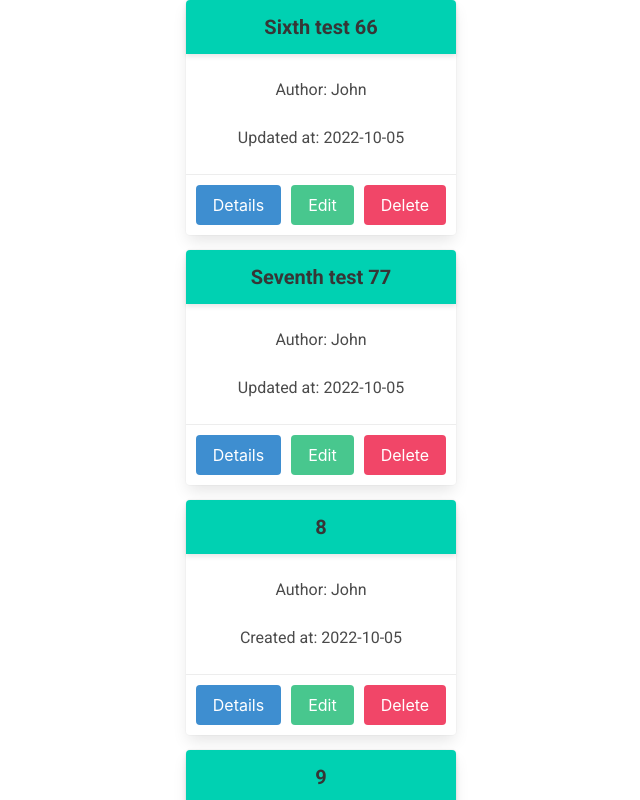
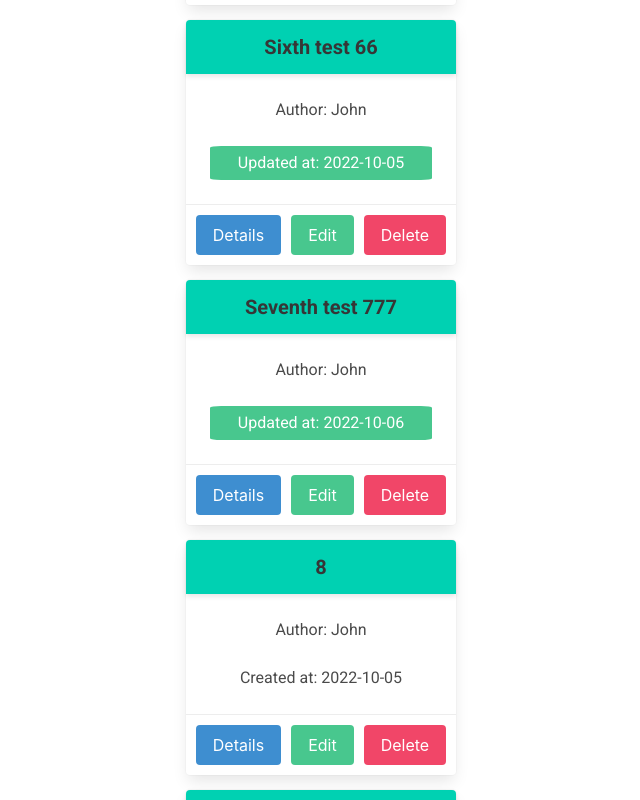
Before and after one commit to VaidasMakstutis/vue-post-task-app, a Vue app: page /details/1 in a window 1280 px wide. Shown: the part 1360-2160 px from the top of the page, without its empty margins (319-959 px from the left). Built offline with nearby package versions, Linux system fonts and the light colour scheme; data requests are answered from the project's data file.

Commit message:
Corrected pagination - added params to axios get

```diff
--- a/db.json
+++ b/db.json
@@ -61,11 +61,11 @@
       "id": 6
     },
     {
-      "title": "Seventh test 77",
+      "title": "Seventh test 777",
       "author": "John",
-      "body": "Seventh test body 77",
+      "body": "Seventh test body 777",
       "created_at": "2022-10-05T09:23:58.494Z",
-      "updated_at": "2022-10-05T10:32:07.852Z",
+      "updated_at": "2022-10-06T07:16:00.286Z",
       "id": 7
     },
     {
@@ -167,16 +167,16 @@
     {
       "title": "20",
       "author": "Bruce",
-      "body": "Jfhfghfg",
+      "body": "Jfhfghfg_",
       "created_at": "2022-10-05T12:03:57.123Z",
-      "updated_at": 0,
+      "updated_at": "2022-10-06T08:32:53.271Z",
       "id": 20
     },
     {
       "title": "21",
       "author": "John",
-      "body": "ddfghdgh",
-      "created_at": "2022-10-05T13:07:12.481Z",
+      "body": "oooooppp",
+      "created_at": "2022-10-06T08:32:20.765Z",
       "updated_at": 0,
       "id": 21
     }
--- a/src/components/Pagination.vue
+++ b/src/components/Pagination.vue
@@ -73,6 +73,10 @@ export default {
       type: Number,
       required: true,
     },
+    perPageQty: {
+      type: Number,
+      required: true,
+    },
   },
   data() {
     return {
@@ -88,15 +92,15 @@ export default {
     onClickLastPage() {
       this.$emit("pageChanged", this.pages);
     },
+    getPerPageQty() {
+      console.log("Qty of pages:", Math.ceil(this.totalPostsQty / this.perPageQty));
+      return Math.ceil(this.totalPostsQty / this.perPageQty);
+    },
     isPageActive(page) {
       return this.currentPage === page;
     },
     pageChanged(page) {
       this.$emit("pageChanged", page);
-    },
-    getQtyPerPage() {
-      console.log("Qty posts per page:", Math.ceil(this.totalPostsQty / 5));
-      return Math.ceil(this.totalPostsQty / 5);
     },
     onClickNextPage() {
       let page = this.current + 1;
@@ -125,7 +129,7 @@ export default {
     },
   },
   created() {
-    this.pages = this.getQtyPerPage();
+    this.pages = this.getPerPageQty();
   },
 };
 </script>
--- a/src/views/Details.vue
+++ b/src/views/Details.vue
@@ -31,7 +31,7 @@
             <div class="content" v-if="!item.updated_at">
               Created at: {{ formatDate(item.created_at) }}
             </div>
-            <div class="content" v-if="item.updated_at">
+            <div class="content updated" v-if="item.updated_at">
               Updated at: {{ formatDate(item.updated_at) }}
             </div>
           </div>
@@ -118,8 +118,15 @@ export default {
   align-items: center;
 }
 .post-content {
-  padding: 10px;
+  padding: 5px;
   background-color: rgb(235, 255, 252);
+  border-radius: 5%;
+}
+.updated {
+  padding: 5px;
+  background-color: #48c78e;
+  color: #fff;
+  border-radius: 5%;
 }
 .card-footer {
   display: flex;
--- a/src/views/PostCard.vue
+++ b/src/views/PostCard.vue
@@ -9,7 +9,7 @@
         <div class="content" v-if="!post.updated_at">
           Created at: {{ formatDate(post.created_at) }}
         </div>
-        <div class="content" v-if="post.updated_at">
+        <div class="content updated" v-if="post.updated_at">
           Updated at: {{ formatDate(post.updated_at) }}
         </div>
       </div>
@@ -66,6 +66,12 @@ export default {
   justify-content: center;
   align-items: center;
 }
+.updated {
+  padding: 5px;
+  background-color: #48c78e;
+  color: #fff;
+  border-radius: 5%;
+}
 .card-footer {
   padding: 5px;
 }
--- a/src/views/Posts.vue
+++ b/src/views/Posts.vue
@@ -38,11 +38,9 @@
       </div>
     </div>
     <div class="bottom">
-      <div v-if="!posts.length">
-        <span class="no-created-posts">No posts!</span>
-      </div>
       <div class="posts-list-content">
         <div class="container">
+          <h1 v-if="!posts.length" class="no-posts">No Posts!</h1>
           <PostCard
             v-for="post in posts"
             :key="post.id"
@@ -57,6 +55,7 @@
       <div class="pagination">
         <Pagination
           :key="totalPostsQty"
+          :perPageQty="perPageQty"
           :totalCount="totalPostsQty"
           :currentPage="currentPage"
           @pageChanged="onPageChange"
@@ -104,25 +103,31 @@ export default {
       showDeleteModal: false,
       selectedDeleteItem: null,
       selectedEditItem: null,
+      currentPage: 1,
+      perPageQty: 10,
       totalPostsQty: 0,
-      currentPage: 1,
-      totalPages: 0,
     };
   },
   methods: {
     async getPosts() {
       let query = this.searchValue ? "?q=" + this.searchValue : "";
       try {
-        await axios.get("http://localhost:3000/posts" + query).then((res) => {
-          console.log("Current page is:", this.currentPage);
-          this.currentPage;
-          this.posts = res.data;
-        });
+        await axios
+          .get("http://localhost:3000/posts" + query, {
+            params: {
+              _limit: this.perPageQty,
+              _page: this.currentPage,
+            },
+          })
+          .then((res) => {
+            // this.currentPage;
+            this.posts = res.data;
+            this.totalPostsQty = parseInt(res.headers["x-total-count"]);
+            console.log("Total posts qty is:", this.totalPostsQty);
+          });
       } catch (error) {
         console.log(error);
       }
-      this.totalPostsQty = this.posts.length;
-      console.log("Total posts qty is:", this.totalPostsQty);
     },
     toggleEditModal(item) {
       this.selectedEditItem = item;
@@ -166,7 +171,7 @@ export default {
   justify-content: center;
   align-items: center;
 }
-.no-created-posts {
+.no-posts {
   font-size: 30px;
   font-weight: 500;
   margin-top: 40px;
```
